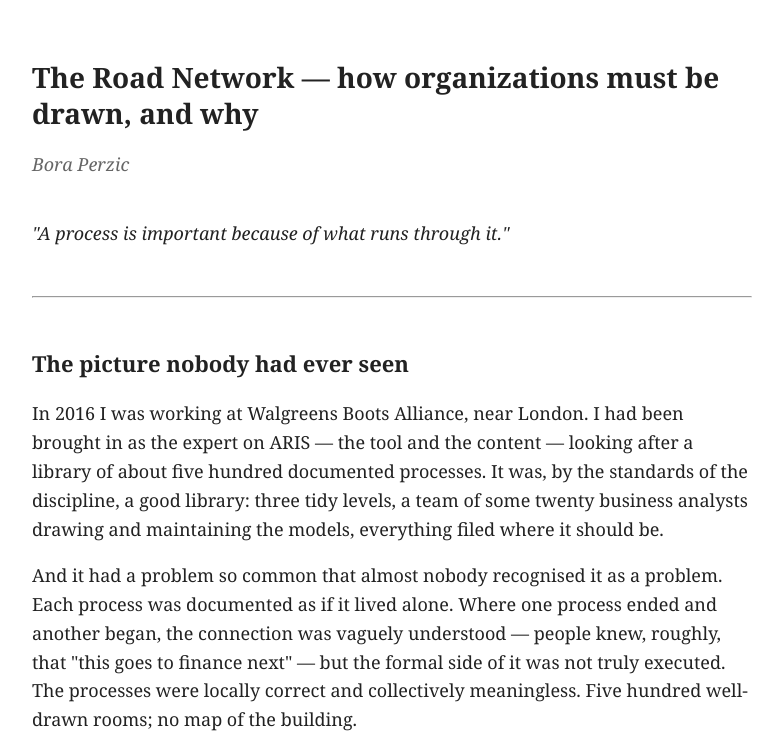
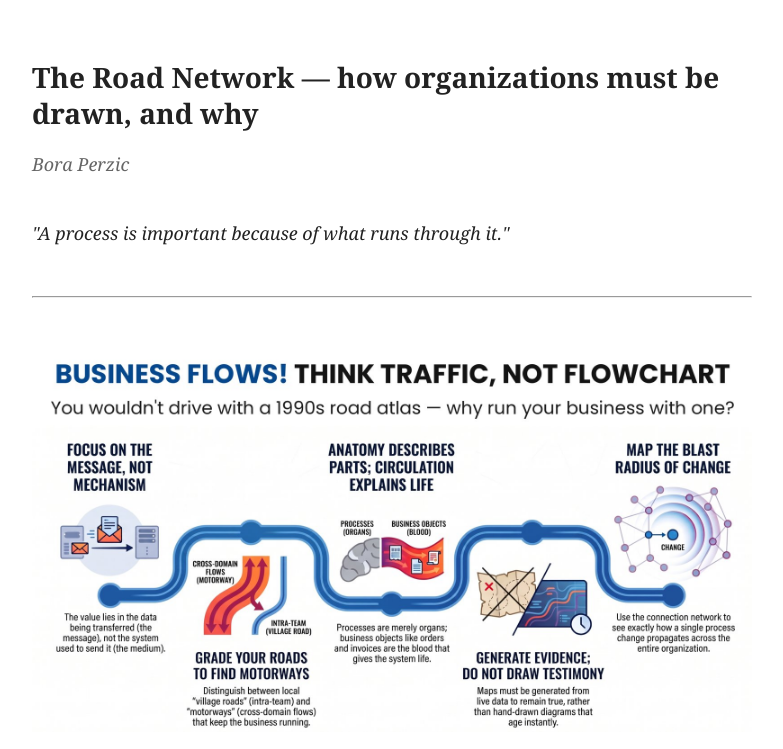
Before and after one commit to BoraPerzic/Notebook, a plain HTML site: page index.html in a window 1280 px wide. Shown: the top 749 px of the page, without its empty margins (248-1031 px from the left). Drawn offline with Linux system fonts and the light colour scheme.

Commit message:
Add title image, replace world-map and anatomy/circulation graphics

```diff
--- a/index.html
+++ b/index.html
@@ -28,6 +28,8 @@
 <p><em>"A process is important because of what runs through it."</em></p>
 
 <hr>
+
+<img src="images/graphic0-title.jpg" alt="Business Flows! Think Traffic, Not Flowchart.">
 
 <h2>The picture nobody had ever seen</h2>
 
```
Also changed, not shown: images/graphic0-title.jpg (added), images/graphic2b.png, images/graphic3.png.
